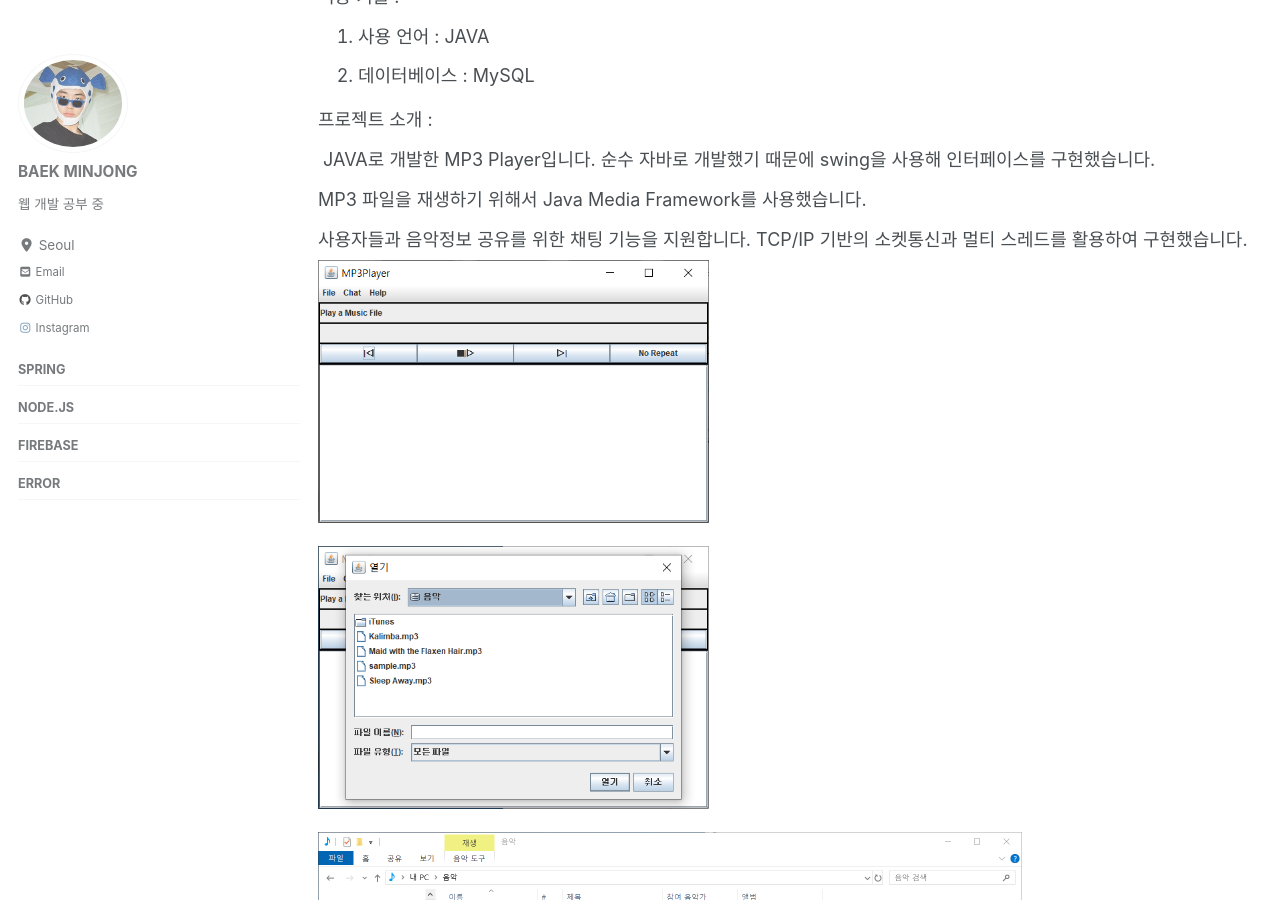
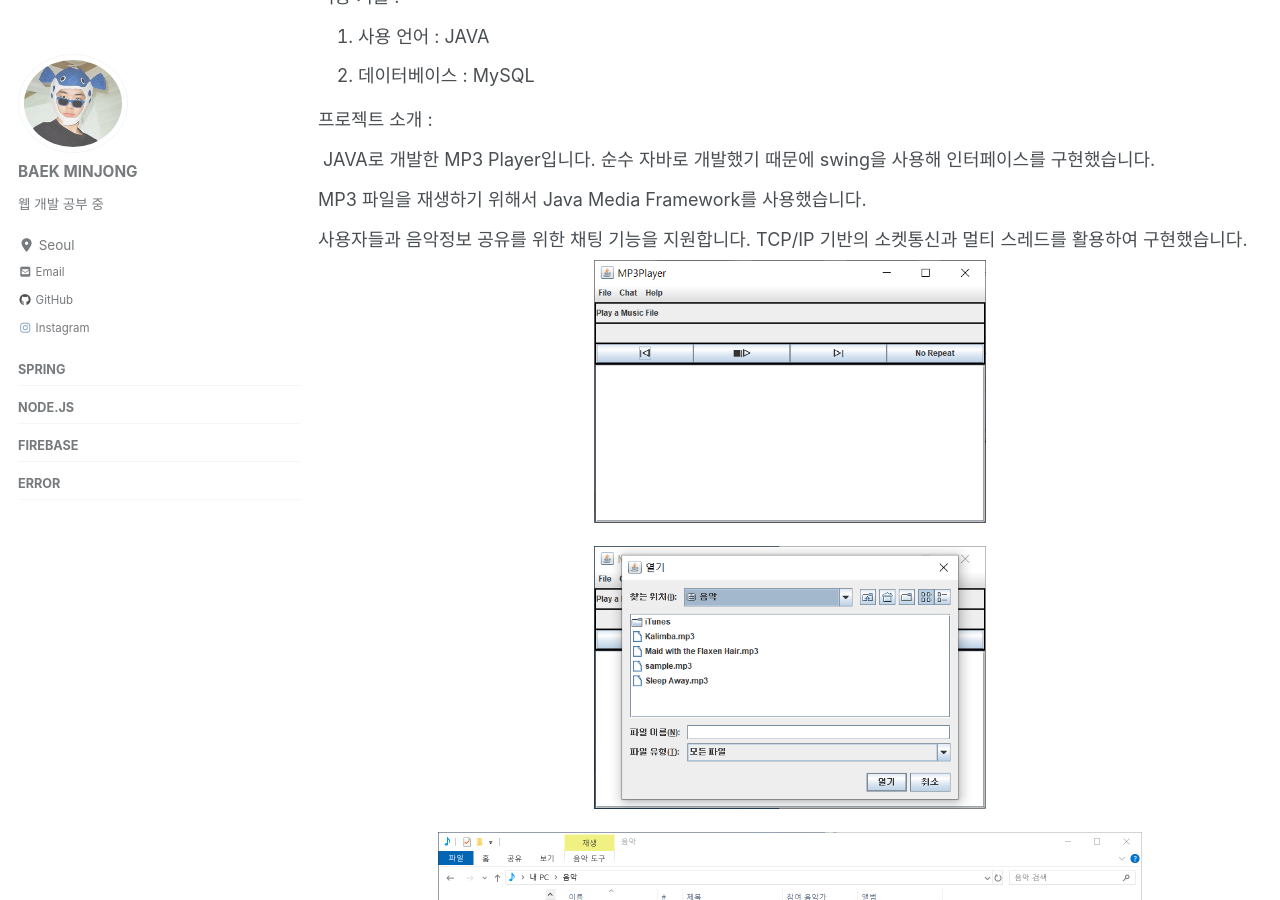
Before and after one commit to kjw0112m/minjongbaek.github.io, a Jekyll site: the page built from _pages/about.md, in a window 1280 px wide and 900 px high, scrolled down 724 px. Built offline with Jekyll 4.4.1, drawn with Linux system fonts in a browser that asks for light colours; cached includes are drawn as plain includes; nearby versions of some CDN libraries.

Commit message:
Update about.md

```diff
--- a/_pages/about.md
+++ b/_pages/about.md
@@ -44,23 +44,23 @@ classes: wide
 
 
 
-<img src="\assets\images\posts\about\port1\1.PNG" alt="1" style="zoom: 67%; text-align:center;" />
+<img src="\assets\images\posts\about\port1\1.PNG" alt="1" style="zoom: 67%; text-align:center; display:block; margin:0 auto" />
 
 
 
-<img src="\assets\images\posts\about\port1\2.PNG" alt="2" style="zoom:67%; text-align:center;" />
+<img src="\assets\images\posts\about\port1\2.PNG" alt="2" style="zoom:67%; text-align:center; display:block; margin:0 auto" />
 
 
 
-<img src="\assets\images\posts\about\port1\3.PNG" alt="3" style="zoom: 50%; text-align:center;" />
+<img src="\assets\images\posts\about\port1\3.PNG" alt="3" style="zoom: 50%; text-align:center; display:block; margin:0 auto" />
 
 
 
-<img src="\assets\images\posts\about\port1\4.PNG" alt="4" style="zoom:67%; text-align:center;" />
+<img src="\assets\images\posts\about\port1\4.PNG" alt="4" style="zoom:67%; text-align:center; display:block; margin:0 auto" />
 
 
 
-<img src="\assets\images\posts\about\port1\5.PNG" alt="5" style="zoom:67%; text-align:center;" />
+<img src="\assets\images\posts\about\port1\5.PNG" alt="5" style="zoom:67%; text-align:center; display:block; margin:0 auto" />
 
 
 
```
